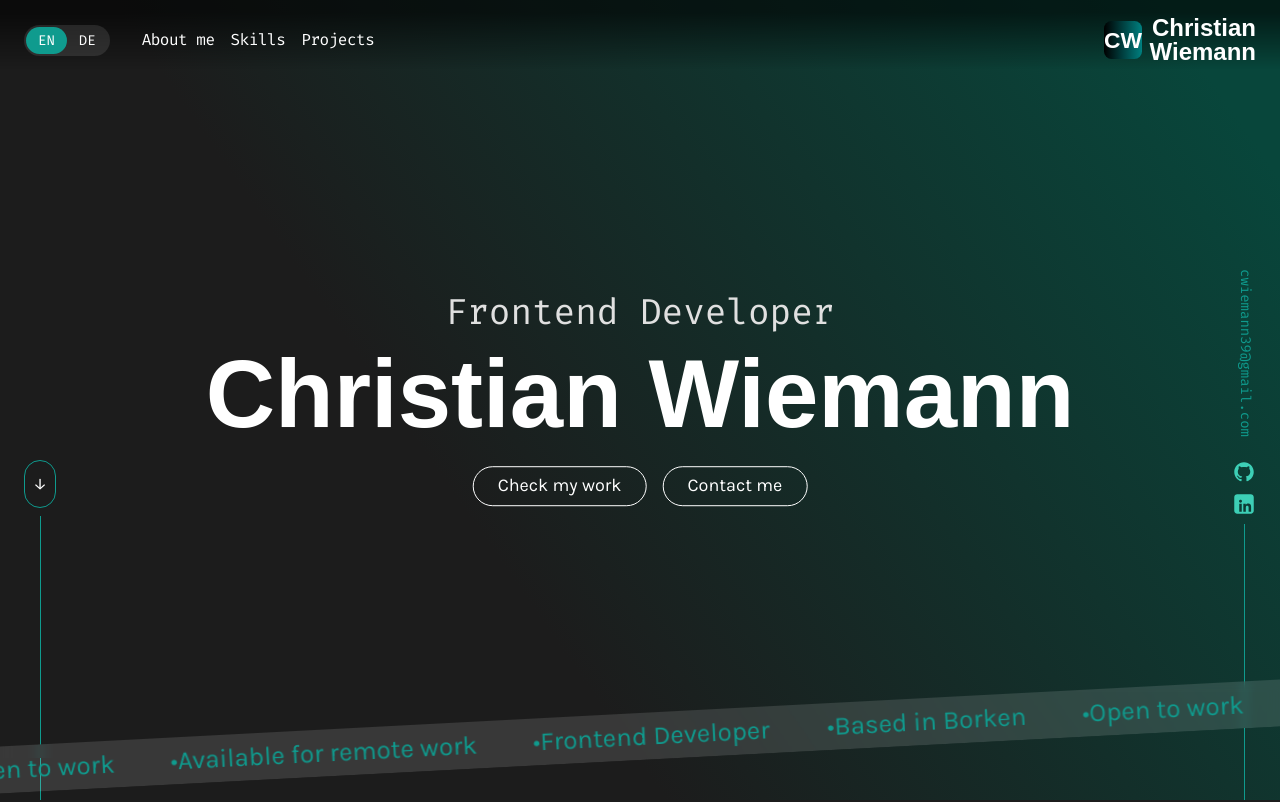
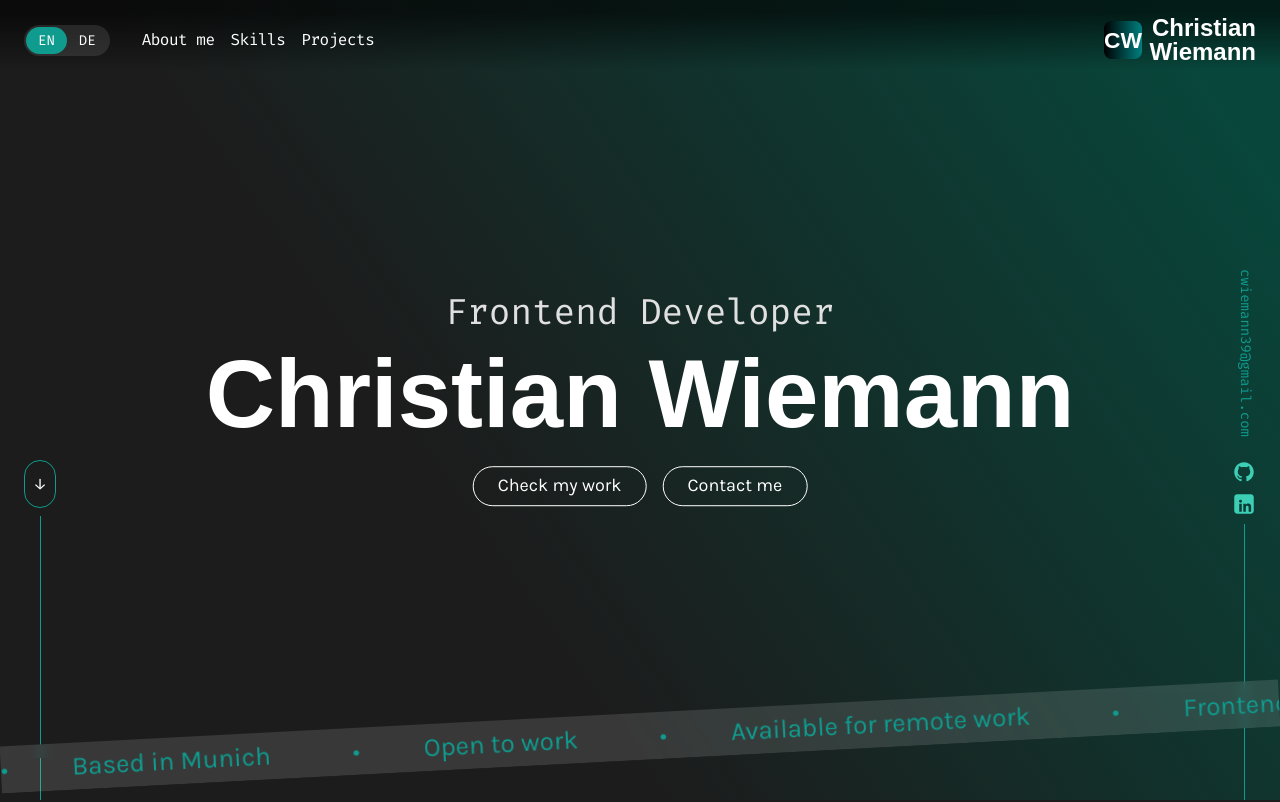
Before and after one commit to CWhymann/portfolio, an Angular app: page / in a window 1280 px wide. Shown: the top 802 px of the page. Built offline with nearby package versions, Linux system fonts and the light colour scheme; a web font is replaced by a local one.

Commit message:
fix(hero): marquee volle Bildschirmbreite, Animation & Item-Abstand korrigiert

```diff
--- a/src/app/components/hero/hero.scss
+++ b/src/app/components/hero/hero.scss
@@ -157,8 +157,7 @@
     bottom: 40px;
     left: 50%;
     z-index: 2;
-    width: calc(#{$max-width} + 80px);
-    max-width: calc(100% + 80px);
+    width: 100vw;
     transform: translateX(-50%) rotate(-3deg);
     gap: 56px;
     overflow: hidden;
@@ -171,9 +170,9 @@
   &__marquee-track {
     display: flex;
     flex-shrink: 0;
-    gap: 56px;
+    gap: 82px;
     white-space: nowrap;
-    animation: marquee 20s linear infinite;
+    animation: marquee 5s linear infinite;
 
     span {
       color: $color-accent;
@@ -184,15 +183,15 @@
       letter-spacing: 0%;
     }
 
-    &-item {
-      display: flex;
-      align-items: center;
-      gap: 12px;
+    &-dot {
+      opacity: 0.8;
     }
+  }
 
-    &-dot {
-      opacity: 0.6;
-    }
+  &__marquee-item {
+    display: flex;
+    align-items: center;
+    gap: 64px;
   }
 
   @include mobile {
@@ -248,10 +247,6 @@
 
     &__social-mail-text {
       display: none;
-    }
-
-    &__marquee {
-      width: calc(100% + 80px);
     }
 
     &__marquee-track span {
```
